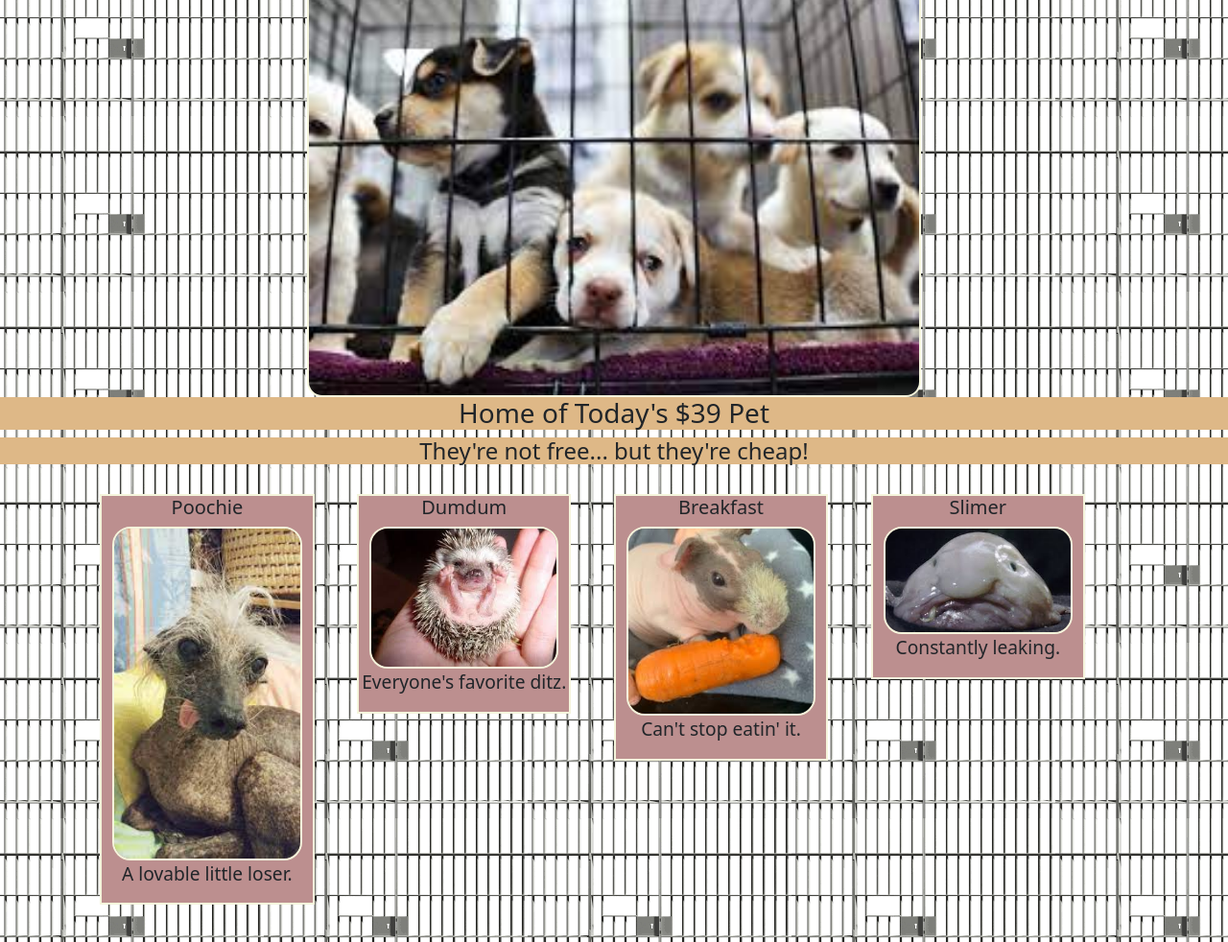
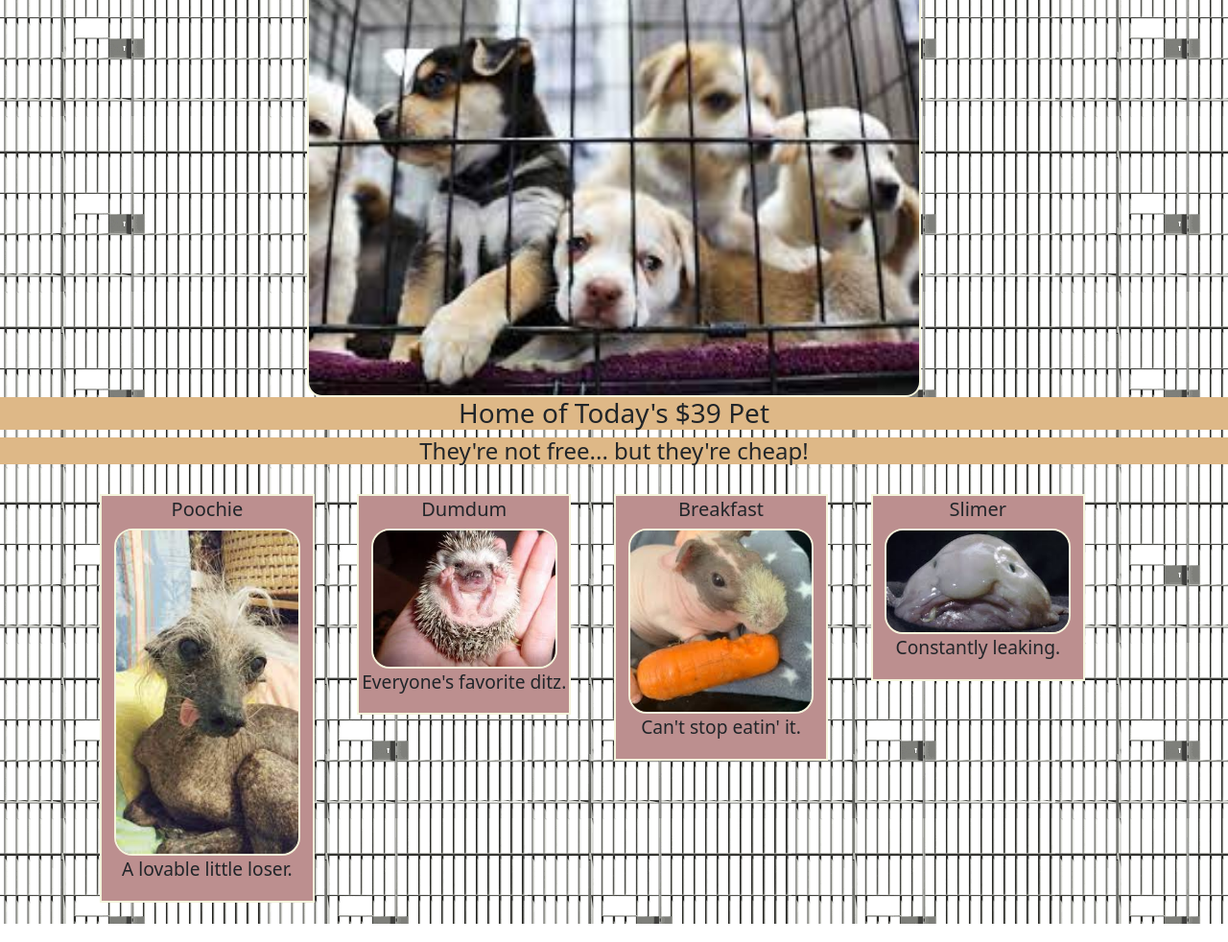
Before and after one commit to jbpawlik/animal-adoption, a plain HTML site: page index.html in a window 1280 px wide. Shown: the part 62-1044 px from the top of the page at 96% size. Drawn offline with Linux system fonts and the light colour scheme.

```diff
--- a/css/styles.css
+++ b/css/styles.css
@@ -15,14 +15,9 @@ h1, h2, h3, h4 {
   float:left;
   border: 2px solid beige;
   background-color: rosybrown;
-  height:30%;
-  display:flexbox;
   box-sizing: border-box;
-}
-
-.container {
-  display: flex;
-  align-items: flex-start;
+  display: grid;
+  padding:.1em;
 }
 
 .pets {
```
